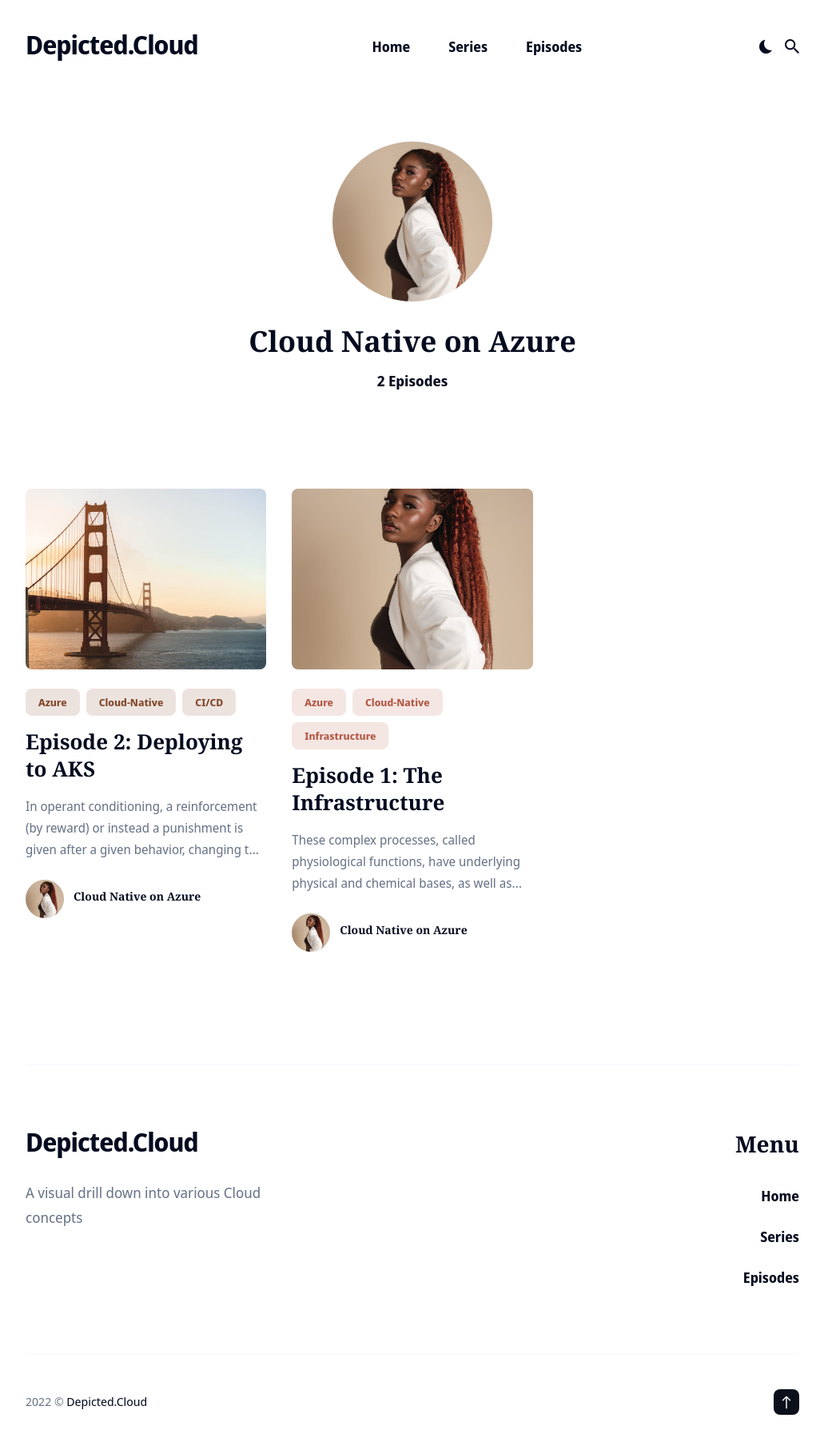
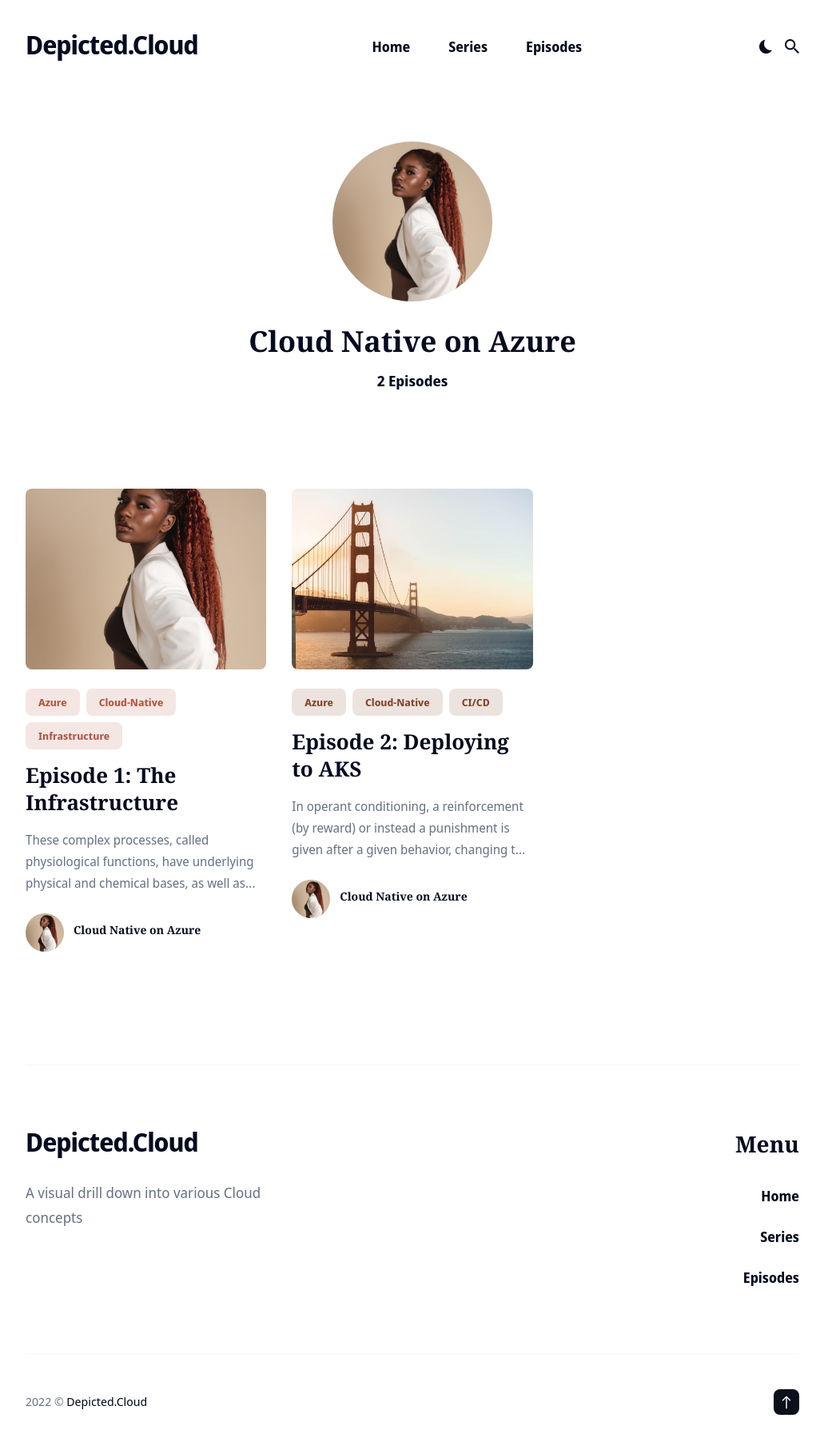
Before and after one commit to Bexprt/bexprt.github.io, a Jekyll site: the page built from _authors/01-cn-azure.md, in a window 1280 px wide. Shown: the whole page at 80% size, without its empty margins (124-1155 px from the left). Built offline with Jekyll 4.4.1, drawn with Linux system fonts in a browser that asks for light colours; nearby versions of some CDN libraries.

Commit message:
sort by date

```diff
--- a/_layouts/author.html
+++ b/_layouts/author.html
@@ -16,7 +16,7 @@ layout: default
 <section class="author">
 
   <div class="container">
-    {% assign post_count = site.posts | where: 'author', page.username %}
+    {% assign post_count = site.posts | where: 'author', page.username | sort: 'date' %}
 
     <div class="author__content">
       <div class="author__image"><img class="lazy" data-src="{{ page.image }}" alt="{{ page.name }}"></div>
```
